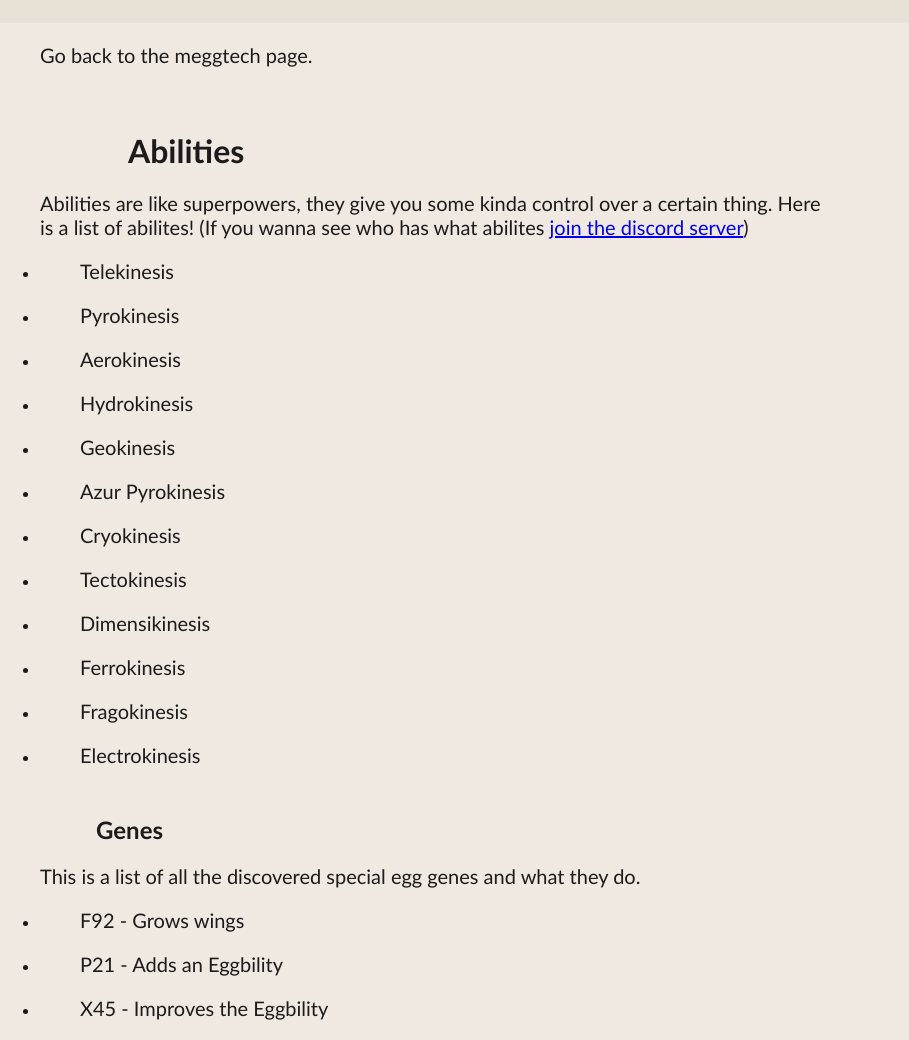
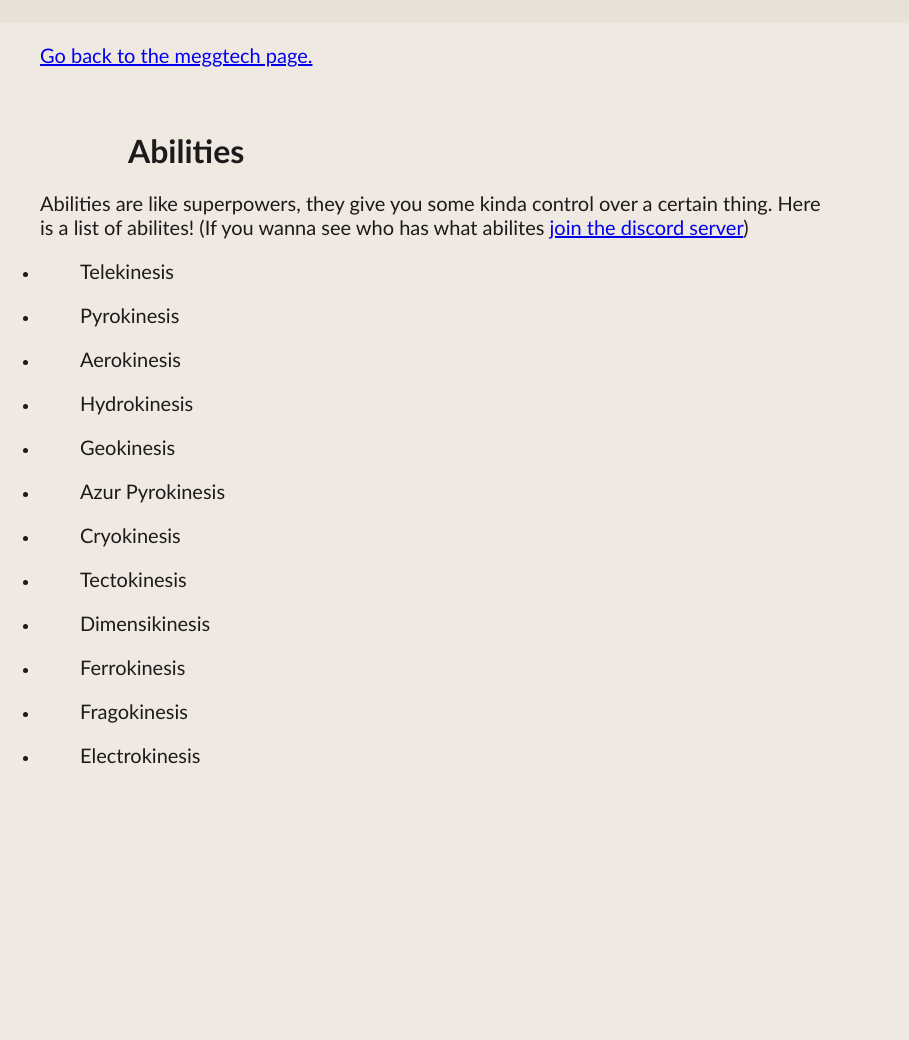
Before and after one commit to Person552/EggDiscord, a plain HTML site: page meggtech/abilities.html in a window 1280 px wide. Shown: the part 105-1145 px from the top of the page, 0-909 px from the left. After the commit the page ends 892 px from the top, so only its background shows below. Drawn offline with Linux system fonts and the light colour scheme.

Commit message:
Update abilities.html

```diff
--- a/meggtech/abilities.html
+++ b/meggtech/abilities.html
@@ -12,7 +12,7 @@
 	<div id="jsHeading"></div>
 
 	<div class="questions">
-		<p><a>Go back to the meggtech page.</a></p>
+		<p><a href="https://person552.github.io/EggDiscord/meggtech.html">Go back to the meggtech page.</a></p>
 
 		<h1>Abilities</h1>
 		<p>Abilities are like superpowers, they give you some kinda control over a certain thing. Here is a list of abilites! (If you wanna see who has what abilites <a href="https://discord.gg/tgxtHANTnt">join the discord server</a>)</p>
@@ -30,14 +30,6 @@
 			<li><p>Fragokinesis</p></li>
 			<li><p>Electrokinesis</p></li>
 		</ul>
-		<h2>Genes</h2>
-		<p>This is a list of all the discovered special egg genes and what they do.</p>
-		<ul>
-			<li><p>F92 - Grows wings</p></li>
-			<li><p>P21 - Adds an Eggbility</p></li>
-			<li><p>X45 - Improves the Eggbility</p></li>
-		</ul>
-
 	</div>
 	<script src = "https://person552.github.io/EggDiscord/heading.js"></script>
 	</body>
```
